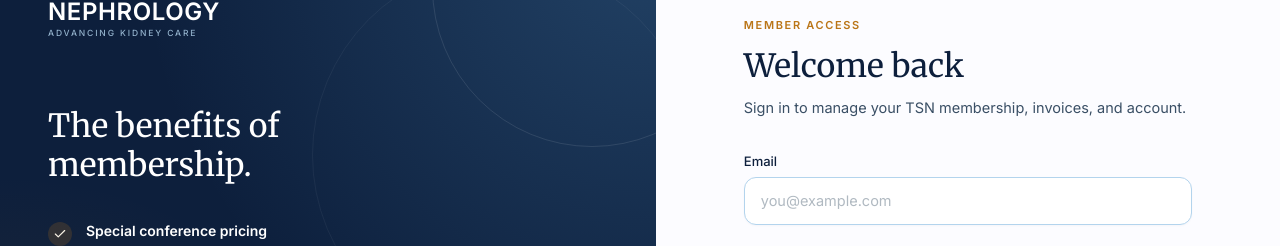
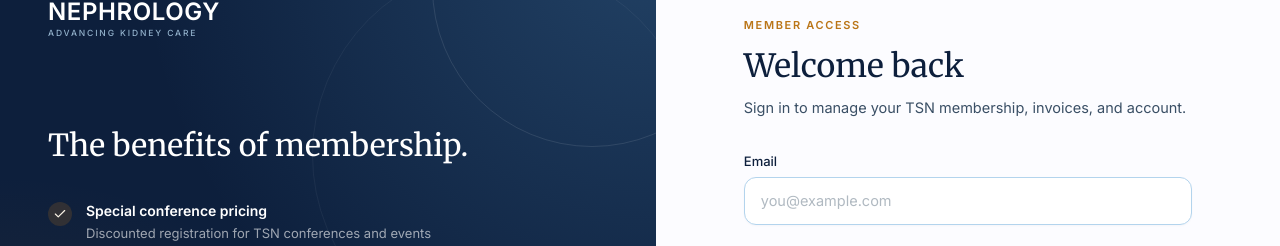
Before and after one commit to kibrus/texas-society-nephrology, a Next.js app: page /sign-in in a window 1280 px wide. Shown: the part 203-449 px from the top of the page. Built offline with nearby package versions, Linux system fonts and the light colour scheme; no server answers.

Commit message:
Keep auth panel headline on one line

```diff
--- a/components/auth/AuthShell.tsx
+++ b/components/auth/AuthShell.tsx
@@ -71,7 +71,7 @@ export function AuthShell({
         </div>
 
         <div className="relative z-10 max-w-sm">
-          <h2 className="font-serif text-[2rem] font-medium leading-[1.2] text-white">
+          <h2 className="whitespace-nowrap font-serif text-[1.9rem] font-medium leading-[1.2] text-white">
             The benefits of membership.
           </h2>
           <ul className="mt-9 space-y-5">
```
